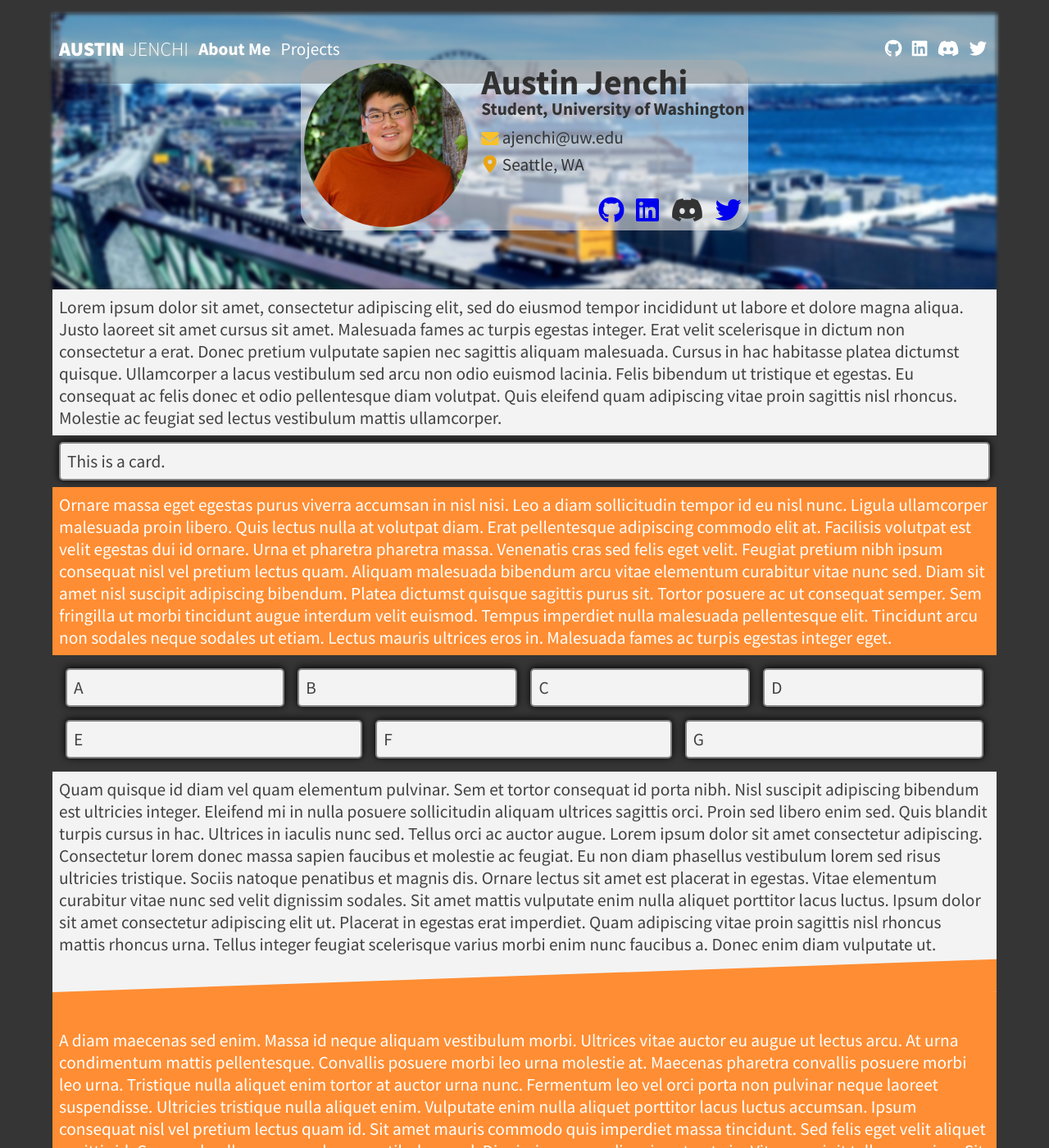
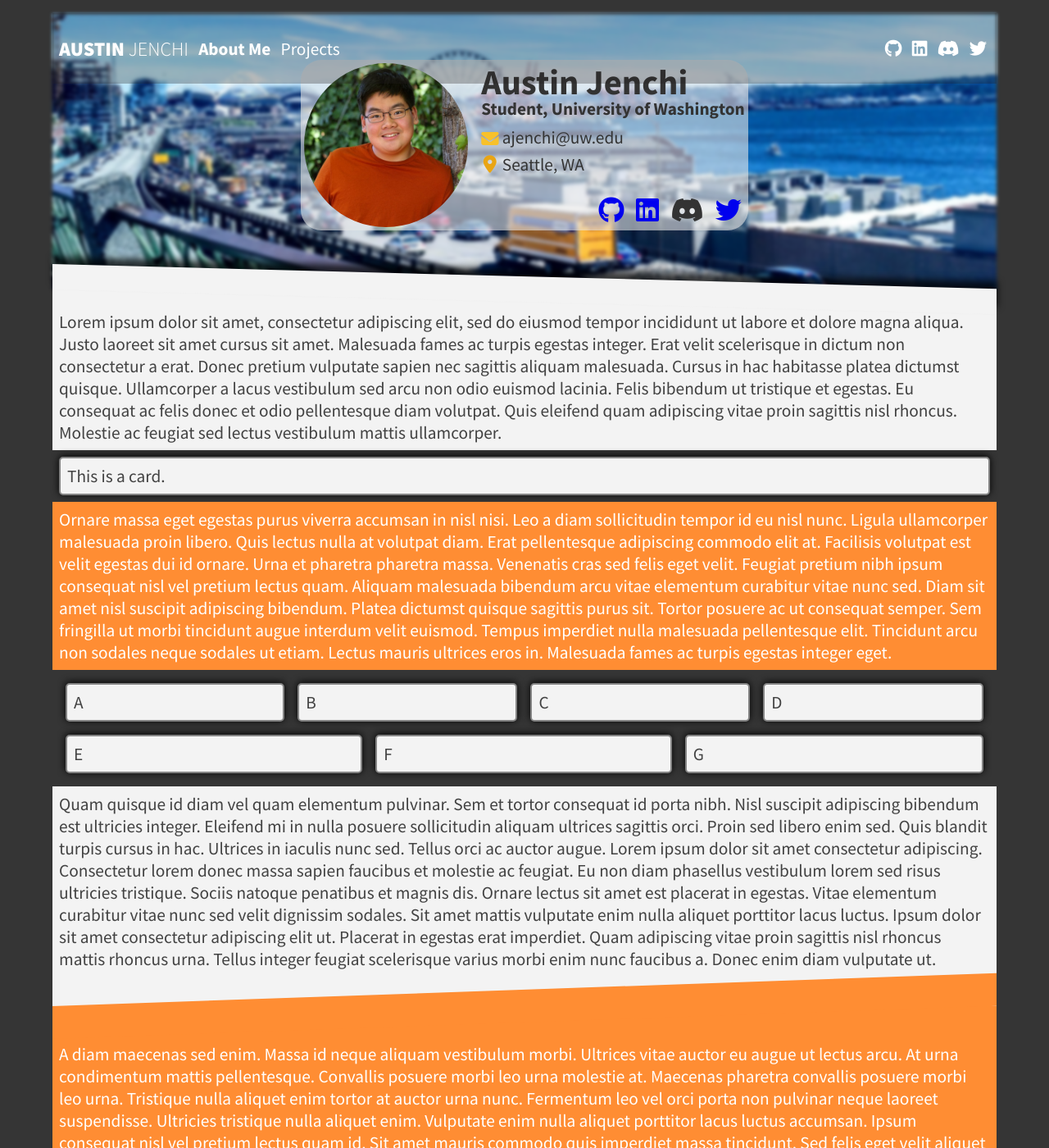
Before and after one commit to timtim17/timtim17.github.io, a Jekyll site: the page built from index.html, in a window 1280 px wide and 1400 px high. Shown: the whole window at 82% size. Built offline with Jekyll 4.4.1, drawn with Linux system fonts in a browser that asks for light colours; nearby versions of some CDN libraries.

Commit message:
fix hero with contents angle section

```diff
--- a/styles/main.css
+++ b/styles/main.css
@@ -89,7 +89,7 @@ section.hero {
     z-index: 1;
 }
 
-section.hero + section::before, section.angle::before, section.angle::after {
+section.hero + section::before, .hero-contents + section::before, section.angle::before, section.angle::after {
     background-color: inherit;
     content: "";
     display: block;
@@ -100,14 +100,14 @@ section.hero + section::before, section.angle::before, section.angle::after {
     z-index: 2;
 }
 
-section.hero + section::before {
+section.hero + section::before, .hero-contents + section::before {
     box-shadow: 1px -9px 8px 0px rgba(0, 0, 0, 0.75);
     height: 2.4vw;
     top: -2.4vw;
     transform: skewY(1.5deg);
 }
 
-section.hero + section {
+section.hero + section, .hero-contents + section {
     padding-top: 2vw;
 }
 
```
